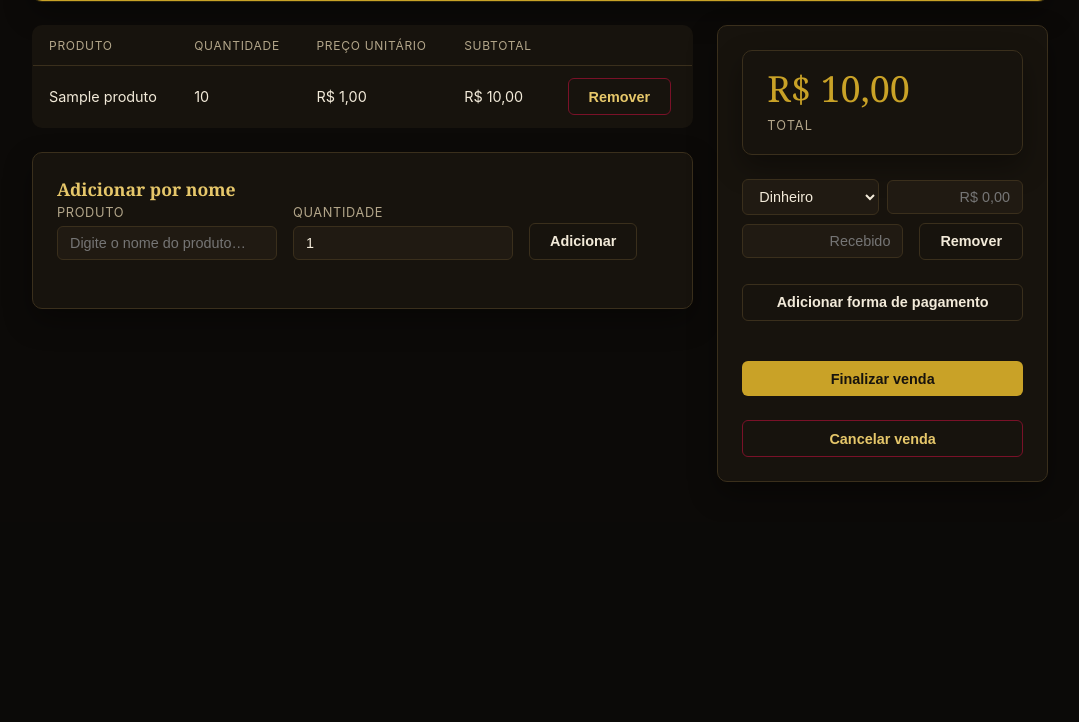
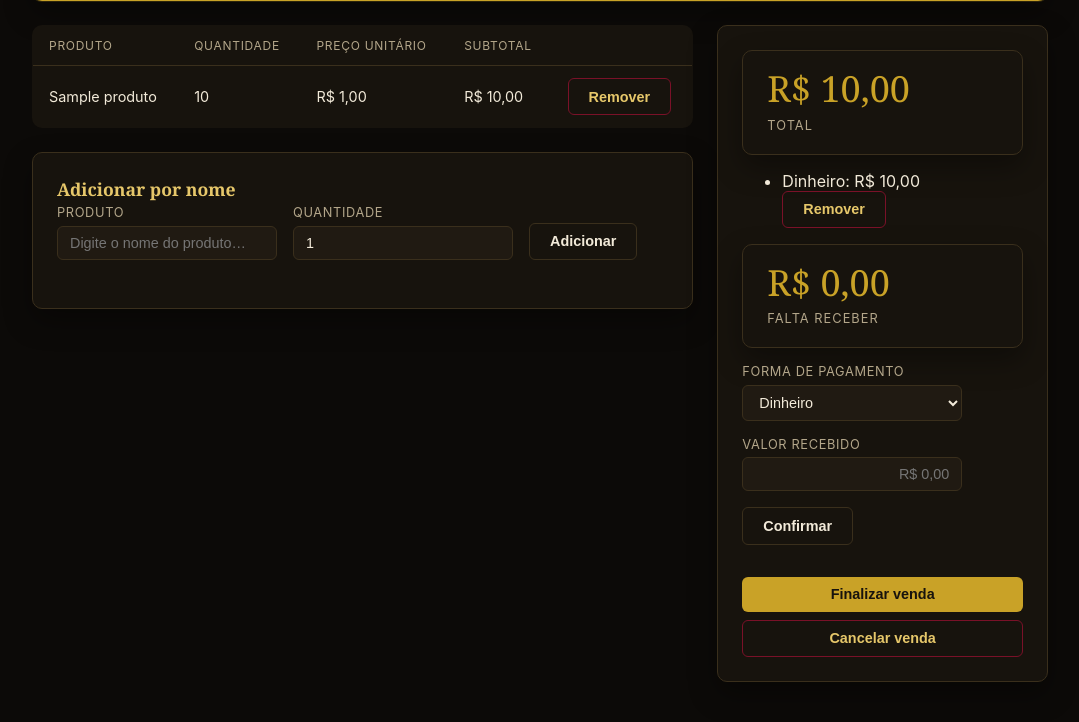
Before and after one commit to Arthur-Ferreira-Fernandes/Adega-Escritorio, a Django app: page /vendas/1/ in a window 1280 px wide. Shown: the part 365-1087 px from the top of the page, without its empty margins (100-1179 px from the left). Before the commit the page ends 847 px from the top, so only its background shows below. Run offline with Django 5.2, Linux system fonts and the light colour scheme; a user stored in the database is signed in; tables that the repository leaves empty hold one stand-in row (values such as "Sample post").

Commit message:
Reformula pagamento da venda para fluxo incremental de confirmação
A versão anterior pedia pro usuário pré-planejar a divisão do pagamento
antes de submeter tudo de uma vez (várias linhas simultâneas). Na prática
o caixa recebe pagamento por pagamento: escolhe a forma, digita o valor
recebido, confirma, e só então sabe quanto ainda falta. Esse redesenho
troca o form de múltiplas linhas dinâmicas por confirmações incrementais
via HTMX, no mesmo padrão já usado para itens da venda (adicionar/remover
com POST imediato e recarregamento parcial da tela).

Venda.adicionar_pagamento acumula por forma de pagamento (get_or_create),
sempre limitando o valor aplicado ao que falta receber; o excedente em
dinheiro vira troco. Venda.finalizar não recebe mais os pagamentos como
parâmetro — eles já foram criados incrementalmente — só valida que não
falta receber nada. Venda.cancelar agora também remove pagamentos parciais
registrados, já que dinheiro recebido de uma venda cancelada não deve
contar como receita.

Nenhuma mudança de schema (PagamentoVenda continua igual), então não há
migration nova. Removido também o JS de linhas dinâmicas e o CSS que ele
usava, que ficaram obsoletos com a mudança de abordagem.

Co-Authored-By: Claude Sonnet 5 <noreply@anthropic.com>

```diff
--- a/apps/vendas/templates/vendas/_conteudo.html
+++ b/apps/vendas/templates/vendas/_conteudo.html
@@ -82,51 +82,62 @@
     </div>
 
     <div class="cartao pdv-resumo">
-        <div class="stat" style="margin-bottom: 1.5rem;">
+        <div class="stat" style="margin-bottom: 1rem;">
             <span class="stat__valor">R$ {{ venda.total }}</span>
             <span class="stat__rotulo">Total</span>
         </div>
         {% if venda.status == "aberta" %}
-        <form method="post" action="{% url 'vendas:finalizar' pk=venda.pk %}" class="formulario" style="flex-direction: column; align-items: stretch;"
+        {% if venda.pagamentos.all %}
+        <ul style="margin-bottom: 1rem;">
+            {% for pagamento in venda.pagamentos.all %}
+            <li>
+                {{ pagamento.get_forma_pagamento_display }}: R$ {{ pagamento.valor }}
+                {% if pagamento.troco %}(troco dado: R$ {{ pagamento.troco }}){% endif %}
+                <form method="post" action="{% url 'vendas:remover_pagamento' pk=venda.pk pagamento_id=pagamento.pk %}"
+                      hx-post="{% url 'vendas:remover_pagamento' pk=venda.pk pagamento_id=pagamento.pk %}"
+                      hx-target="#venda-conteudo" hx-swap="innerHTML" hx-indicator="#venda-conteudo" style="display: inline;">
+                    {% csrf_token %}
+                    <button type="submit" class="botao botao--perigo">Remover</button>
+                </form>
+            </li>
+            {% endfor %}
+        </ul>
+        {% endif %}
+        <div class="stat" style="margin-bottom: 1rem;">
+            <span class="stat__valor">R$ {{ venda.falta_receber }}</span>
+            <span class="stat__rotulo">Falta receber</span>
+        </div>
+        <form method="post" action="{% url 'vendas:adicionar_pagamento' pk=venda.pk %}" class="formulario"
+              hx-post="{% url 'vendas:adicionar_pagamento' pk=venda.pk %}"
+              hx-target="#venda-conteudo" hx-swap="innerHTML" hx-indicator="#venda-conteudo">
+            {% csrf_token %}
+            <div class="campo">
+                <label for="id_forma_pagamento_novo">Forma de pagamento</label>
+                <select name="forma_pagamento" id="id_forma_pagamento_novo">
+                    <option value="dinheiro">Dinheiro</option>
+                    <option value="cartao">Cartão</option>
+                    <option value="pix">Pix</option>
+                </select>
+            </div>
+            <div class="campo">
+                <label for="id_valor_novo">Valor recebido</label>
+                <input type="text" name="valor" id="id_valor_novo" class="campo-monetario" inputmode="numeric" autocomplete="off" placeholder="R$ 0,00" data-max-digitos="10">
+            </div>
+            <button type="submit" class="botao botao--secundario">Confirmar</button>
+        </form>
+        {% if venda.falta_receber <= 0 %}
+        <form method="post" action="{% url 'vendas:finalizar' pk=venda.pk %}"
               hx-post="{% url 'vendas:finalizar' pk=venda.pk %}"
-              hx-target="#venda-conteudo" hx-swap="innerHTML" hx-indicator="#venda-conteudo"
-              data-total="{{ total_bruto }}">
+              hx-target="#venda-conteudo" hx-swap="innerHTML" hx-indicator="#venda-conteudo">
             {% csrf_token %}
-            <div id="linhas-pagamento">
-                <div class="linha-pagamento">
-                    <select name="forma_pagamento">
-                        <option value="dinheiro">Dinheiro</option>
-                        <option value="cartao">Cartão</option>
-                        <option value="pix">Pix</option>
-                    </select>
-                    <input type="text" name="valor" class="campo-monetario" inputmode="numeric" autocomplete="off" placeholder="R$ 0,00" data-max-digitos="10">
-                    <input type="text" name="valor_recebido" class="campo-monetario campo-recebido" inputmode="numeric" autocomplete="off" placeholder="Recebido" data-max-digitos="10" style="display: none;">
-                    <span class="troco-linha"></span>
-                    <button type="button" class="botao botao--secundario botao-remover-linha">Remover</button>
-                </div>
-            </div>
-            <template id="modelo-linha-pagamento">
-                <div class="linha-pagamento">
-                    <select name="forma_pagamento">
-                        <option value="dinheiro">Dinheiro</option>
-                        <option value="cartao">Cartão</option>
-                        <option value="pix">Pix</option>
-                    </select>
-                    <input type="text" name="valor" class="campo-monetario" inputmode="numeric" autocomplete="off" placeholder="R$ 0,00" data-max-digitos="10">
-                    <input type="text" name="valor_recebido" class="campo-monetario campo-recebido" inputmode="numeric" autocomplete="off" placeholder="Recebido" data-max-digitos="10" style="display: none;">
-                    <span class="troco-linha"></span>
-                    <button type="button" class="botao botao--secundario botao-remover-linha">Remover</button>
-                </div>
-            </template>
-            <button type="button" class="botao botao--secundario" id="botao-adicionar-pagamento">Adicionar forma de pagamento</button>
-            <p class="subtitulo-pagina" id="resumo-pagamento"></p>
-            <button type="submit" class="botao">Finalizar venda</button>
+            <button type="submit" class="botao" style="width: 100%; margin-top: 0.5rem;">Finalizar venda</button>
         </form>
+        {% endif %}
         <form method="post" action="{% url 'vendas:cancelar' pk=venda.pk %}"
               hx-post="{% url 'vendas:cancelar' pk=venda.pk %}"
               hx-target="#venda-conteudo" hx-swap="innerHTML" hx-indicator="#venda-conteudo">
             {% csrf_token %}
-            <button type="submit" class="botao botao--perigo" style="width: 100%;">Cancelar venda</button>
+            <button type="submit" class="botao botao--perigo" style="width: 100%; margin-top: 0.5rem;">Cancelar venda</button>
         </form>
         {% else %}
         <p><strong>Pagamento:</strong></p>
--- a/apps/vendas/urls.py
+++ b/apps/vendas/urls.py
@@ -12,6 +12,12 @@ urlpatterns = [
     path("<int:pk>/", views.venda_detalhe, name="detalhe"),
     path("<int:pk>/itens/adicionar/", views.venda_adicionar_item, name="adicionar_item"),
     path("<int:pk>/itens/<int:item_id>/remover/", views.venda_remover_item, name="remover_item"),
+    path("<int:pk>/pagamentos/adicionar/", views.venda_adicionar_pagamento, name="adicionar_pagamento"),
+    path(
+        "<int:pk>/pagamentos/<int:pagamento_id>/remover/",
+        views.venda_remover_pagamento,
+        name="remover_pagamento",
+    ),
     path("<int:pk>/escanear/", views.venda_escanear, name="escanear"),
     path("<int:pk>/finalizar/", views.venda_finalizar, name="finalizar"),
     path("<int:pk>/cancelar/", views.venda_cancelar, name="cancelar"),
--- a/apps/vendas/views.py
+++ b/apps/vendas/views.py
@@ -6,6 +6,7 @@ from django.contrib.auth.mixins import LoginRequiredMixin
 from django.core.exceptions import ValidationError
 from django.core.paginator import Paginator
 from django.shortcuts import get_object_or_404, redirect, render
+from django.utils.formats import number_format
 from django.views.decorators.http import require_POST
 from django.views.generic import TemplateView
 
@@ -17,7 +18,7 @@ from .forms import (
     ItemVendaForm,
     NovaVendaForm,
 )
-from .models import ItemVenda, Venda
+from .models import ItemVenda, PagamentoVenda, Venda
 
 
 class InicioView(LoginRequiredMixin, TemplateView):
@@ -62,7 +63,6 @@ def _contexto_venda(venda):
         "item_form": ItemVendaForm(),
         "escanear_form": EscanearCodigoForm(),
         "produtos_ativos": Produto.objects.filter(ativo=True),
-        "total_bruto": str(venda.total),
     }
 
 
@@ -134,33 +134,47 @@ def venda_remover_item(request, pk, item_id):
 @require_POST
 def venda_finalizar(request, pk):
     venda = get_object_or_404(Venda, pk=pk)
-    pagamentos = []
-    formato_invalido = False
-    for forma, valor_txt, recebido_txt in zip(
-        request.POST.getlist("forma_pagamento"),
-        request.POST.getlist("valor"),
-        request.POST.getlist("valor_recebido"),
-    ):
-        if not valor_txt.strip():
-            continue
-        try:
-            valor = Decimal(valor_txt)
-            valor_recebido = Decimal(recebido_txt) if recebido_txt.strip() else None
-        except InvalidOperation:
-            formato_invalido = True
-            continue
-        pagamentos.append(
-            {"forma_pagamento": forma, "valor": valor, "valor_recebido": valor_recebido}
-        )
+    try:
+        venda.finalizar()
+        messages.success(request, "Venda finalizada com sucesso.")
+    except ValidationError as erro:
+        messages.error(request, "; ".join(erro.messages))
+    return _responder_venda(request, venda)
 
-    if formato_invalido:
-        messages.error(request, "Informe valores válidos para finalizar a venda.")
+
+@login_required
+@require_POST
+def venda_adicionar_pagamento(request, pk):
+    venda = get_object_or_404(Venda, pk=pk)
+    valor_txt = request.POST.get("valor", "")
+    try:
+        valor = Decimal(valor_txt) if valor_txt.strip() else None
+    except InvalidOperation:
+        valor = None
+    if valor is None:
+        messages.error(request, "Informe um valor válido.")
     else:
         try:
-            venda.finalizar(pagamentos)
-            messages.success(request, "Venda finalizada com sucesso.")
+            pagamento = venda.adicionar_pagamento(request.POST.get("forma_pagamento", ""), valor)
+            texto = f"Pagamento em {pagamento.get_forma_pagamento_display()} registrado."
+            if pagamento.troco:
+                texto += f" Troco: R$ {number_format(pagamento.troco, decimal_pos=2)}."
+            messages.success(request, texto)
         except ValidationError as erro:
             messages.error(request, "; ".join(erro.messages))
+    return _responder_venda(request, venda)
+
+
+@login_required
+@require_POST
+def venda_remover_pagamento(request, pk, pagamento_id):
+    venda = get_object_or_404(Venda, pk=pk)
+    pagamento = get_object_or_404(PagamentoVenda, pk=pagamento_id, venda=venda)
+    try:
+        venda.remover_pagamento(pagamento)
+        messages.success(request, "Pagamento removido.")
+    except ValidationError as erro:
+        messages.error(request, "; ".join(erro.messages))
     return _responder_venda(request, venda)
 
 
--- a/static/css/site.css
+++ b/static/css/site.css
@@ -331,48 +331,6 @@ a {
     border-color: var(--cor-dourado);
 }
 
-/* Linhas dinâmicas de pagamento (finalizar venda) */
-
-.linha-pagamento {
-    display: flex;
-    flex-wrap: wrap;
-    gap: 0.5rem;
-    align-items: center;
-    margin-bottom: 0.5rem;
-}
-
-.linha-pagamento select,
-.linha-pagamento input {
-    background: var(--cor-superficie-alt);
-    border: 1px solid var(--cor-borda);
-    border-radius: 6px;
-    padding: 0.5rem 0.75rem;
-    color: var(--cor-texto);
-    font-size: 0.9rem;
-    min-width: 110px;
-    flex: 1 1 110px;
-}
-
-.linha-pagamento select:focus,
-.linha-pagamento input:focus {
-    outline: none;
-    border-color: var(--cor-dourado);
-}
-
-.troco-linha {
-    font-size: 0.85rem;
-    color: var(--cor-texto-suave);
-    white-space: nowrap;
-}
-
-.texto-perigo {
-    color: var(--cor-vinho) !important;
-}
-
-#resumo-pagamento {
-    margin: 0.25rem 0;
-}
-
 .acoes-topo {
     display: flex;
     justify-content: flex-end;
--- a/static/js/pagamentos-dinamicos.js
+++ /dev/null
@@ -1,81 +0,0 @@
-function centavosDoCampo(campo) {
-    if (!campo) return 0;
-    const maxDigitos = parseInt(campo.dataset.maxDigitos || "10", 10);
-    return paraCentavos(campo.value, maxDigitos);
-}
-
-function atualizarLinha(linha) {
-    const forma = linha.querySelector('select[name="forma_pagamento"]');
-    const campoRecebido = linha.querySelector(".campo-recebido");
-    const trocoSpan = linha.querySelector(".troco-linha");
-    if (!forma || !campoRecebido || !trocoSpan) return;
-
-    const ehDinheiro = forma.value === "dinheiro";
-    campoRecebido.style.display = ehDinheiro ? "" : "none";
-    if (!ehDinheiro || !campoRecebido.value) {
-        if (!ehDinheiro) campoRecebido.value = "";
-        trocoSpan.textContent = "";
-        trocoSpan.classList.remove("texto-perigo");
-        return;
-    }
-
-    const valorCentavos = centavosDoCampo(linha.querySelector('input[name="valor"]'));
-    const recebidoCentavos = centavosDoCampo(campoRecebido);
-    const trocoCentavos = recebidoCentavos - valorCentavos;
-    trocoSpan.textContent = trocoCentavos >= 0
-        ? `Troco: ${formatarCentavos(trocoCentavos)}`
-        : "Valor recebido insuficiente";
-    trocoSpan.classList.toggle("texto-perigo", trocoCentavos < 0);
-}
-
-function inicializarLinhasPagamento(escopo) {
-    (escopo || document).querySelectorAll(".linha-pagamento").forEach(atualizarLinha);
-}
-
-function atualizarResumoPagamento(form) {
-    const resumo = form.querySelector("#resumo-pagamento");
-    if (!resumo) return;
-    const totalCentavos = Math.round(parseFloat(form.dataset.total || "0") * 100);
-    let somaCentavos = 0;
-    form.querySelectorAll('#linhas-pagamento input[name="valor"]').forEach((campo) => {
-        somaCentavos += centavosDoCampo(campo);
-    });
-    resumo.textContent = `Soma informada: ${formatarCentavos(somaCentavos)} / Total: ${formatarCentavos(totalCentavos)}`;
-    resumo.classList.toggle("texto-perigo", somaCentavos !== totalCentavos);
-}
-
-document.addEventListener("DOMContentLoaded", () => inicializarLinhasPagamento());
-document.body.addEventListener("htmx:afterSwap", (evento) => inicializarLinhasPagamento(evento.target));
-
-document.body.addEventListener("click", (evento) => {
-    if (evento.target.id === "botao-adicionar-pagamento") {
-        const form = evento.target.closest("form");
-        const modelo = form.querySelector("#modelo-linha-pagamento");
-        const container = form.querySelector("#linhas-pagamento");
-        if (!modelo || !container) return;
-        container.appendChild(modelo.content.cloneNode(true));
-        const linhaAdicionada = container.lastElementChild;
-        inicializarMascarasMonetarias(linhaAdicionada);
-        atualizarLinha(linhaAdicionada);
-    } else if (evento.target.classList.contains("botao-remover-linha")) {
-        const linha = evento.target.closest(".linha-pagamento");
-        const form = linha.closest("form");
-        linha.remove();
-        if (form) atualizarResumoPagamento(form);
-    }
-});
-
-document.body.addEventListener("change", (evento) => {
-    if (evento.target.matches('#linhas-pagamento select[name="forma_pagamento"]')) {
-        atualizarLinha(evento.target.closest(".linha-pagamento"));
-    }
-});
-
-document.body.addEventListener("input", (evento) => {
-    if (evento.target.matches("#linhas-pagamento .campo-monetario")) {
-        const linha = evento.target.closest(".linha-pagamento");
-        const form = evento.target.closest("form");
-        atualizarLinha(linha);
-        if (form) atualizarResumoPagamento(form);
-    }
-});
--- a/templates/base.html
+++ b/templates/base.html
@@ -10,7 +10,6 @@
     <link rel="stylesheet" href="{% static 'css/site.css' %}">
     <script src="{% static 'js/htmx.min.js' %}" defer></script>
     <script src="{% static 'js/mascara-monetaria.js' %}" defer></script>
-    <script src="{% static 'js/pagamentos-dinamicos.js' %}" defer></script>
     <script src="{% static 'js/chart.umd.js' %}" defer></script>
     <script src="{% static 'js/graficos.js' %}" defer></script>
 </head>
```
Also changed, not shown: apps/vendas/models.py (+44 -38 lines).
